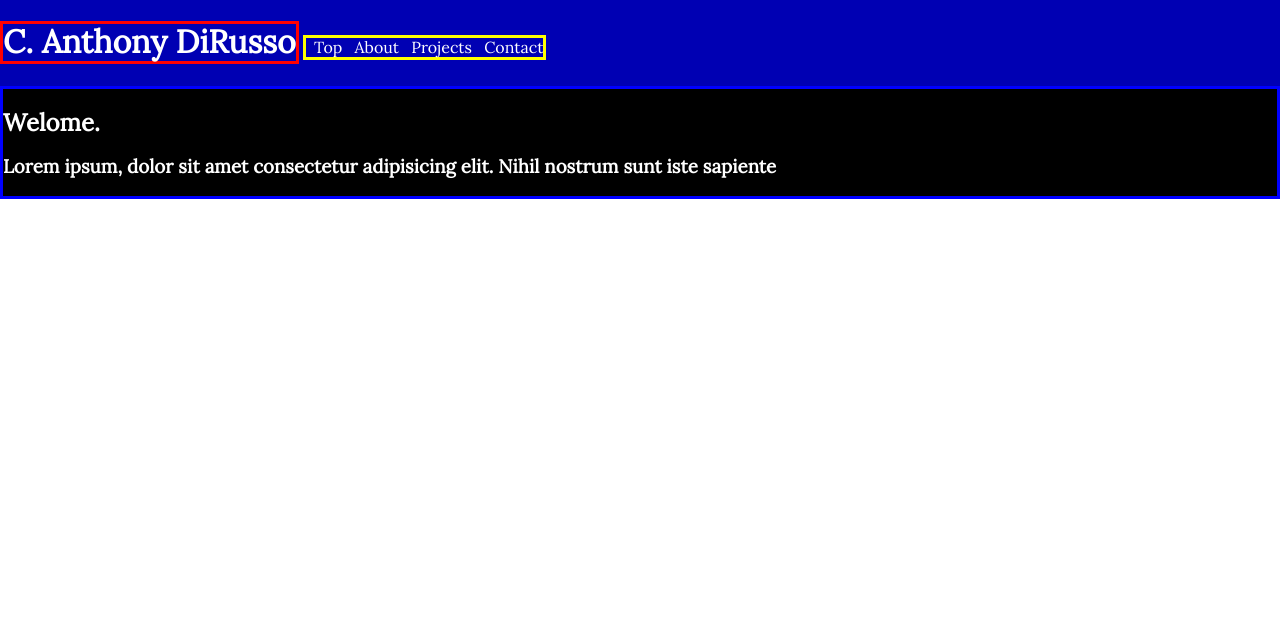
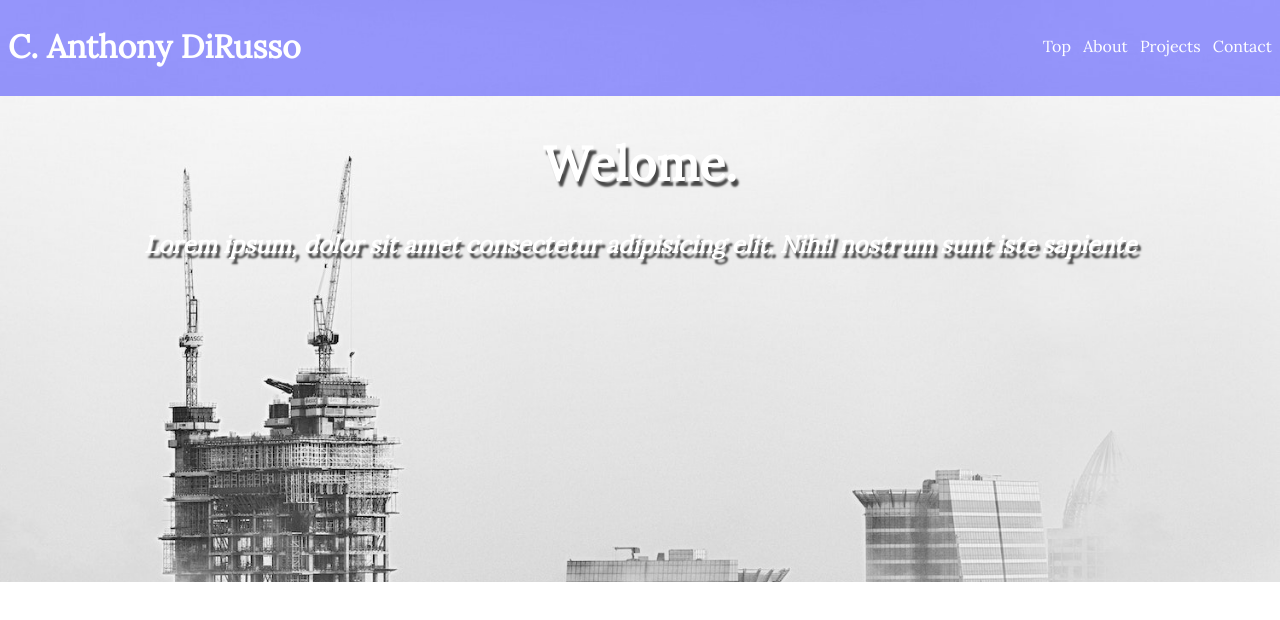
Before and after one commit to A-DiRusso/cautious-guide, a plain HTML site: page index.html in a window 1280 px wide. Drawn offline with nearby package versions, Linux system fonts and the light colour scheme.

Commit message:
adds building photo

```diff
--- a/index.html
+++ b/index.html
@@ -21,7 +21,7 @@
            </ul>
        </div>
        <div class="welcome-message">
-           <h2>Welome.</h2>
+           <h2 class="welcome">Welome.</h2>
            <h3 class="secondary-text">
                Lorem ipsum, dolor sit amet consectetur adipisicing elit. Nihil nostrum sunt iste sapiente
            </h3>
--- a/stylesheet/stylesheet.css
+++ b/stylesheet/stylesheet.css
@@ -18,16 +18,21 @@ html {
 }
 
 .title-text {
-    border: 3px solid red;
+    /* border: 3px solid red; */
 }
 
 .nav {
-    border: 3px solid yellow;
+    /* border: 3px solid yellow; */
     padding: 0px;
+    float: right;
+    padding-top: 13px;
 }
 
 .welcome-message {
-    border: 3px solid blue;
+    /* border: 3px solid blue; */
+    text-align: center;
+    margin-top: 40px;
+    text-shadow: 3px 5px 2px #474747
 }
 
 .nav li {
@@ -37,10 +42,28 @@ html {
 }
 
 .top-bar {
-    background: rgba(0, 0, 255, 0.7);
+    background: rgba(0, 0, 255, 0.4);
+    padding: 8px;
 }
 
 .top-bar .title-text,
 .top-bar .nav {
     display: inline-block;
 }
+
+.hero-image {
+    background-image: url(../buildings.jpg);
+    background-size: cover;
+    padding-bottom: 300px;
+}
+
+.secondary-text {
+    font-size: 24px;
+    font-style: italic;
+    /* color: black; */
+    text-shadow: 3px 5px 2px #474747
+}
+
+.welcome {
+    font-size: 48px;
+}
```
Also changed, not shown: buildings.jpg (added).
